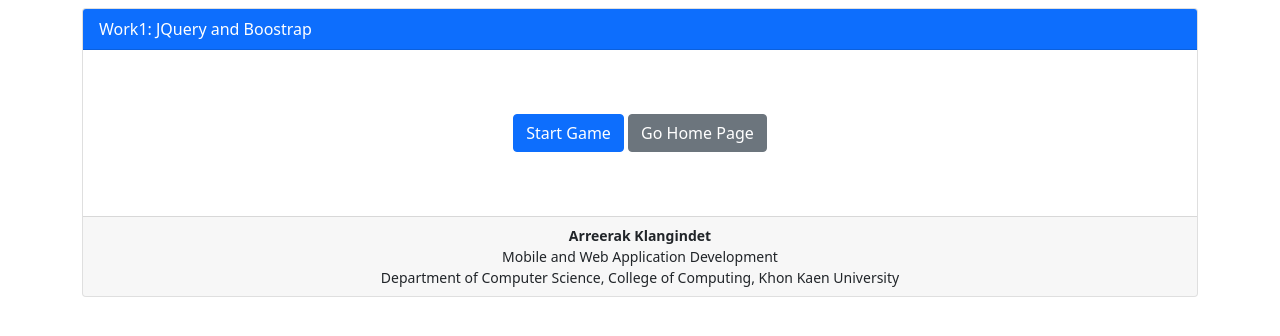
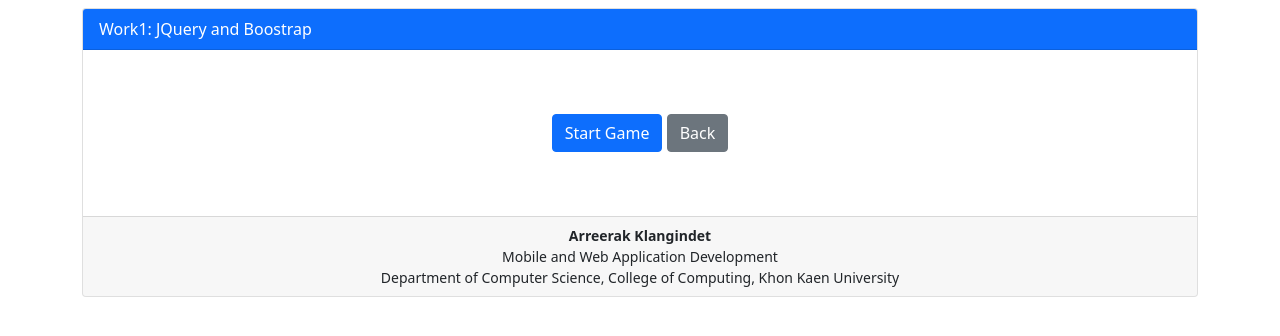
Before and after one commit to ArreerakKlangindet/Web2566, a plain HTML site: page public/work1/work1.html in a window 1280 px wide. Shown: the part 90-426 px from the top of the page. Drawn offline with nearby package versions, Linux system fonts and the light colour scheme.

Commit message:
edit index.html

```diff
--- a/public/work1/work1.html
+++ b/public/work1/work1.html
@@ -21,7 +21,7 @@
                 <div class="card-body">
                     <div id='view1' class='text-center p-5'>
                         <button type="button" id='playBtn' class="btn btn-primary">Start Game</button>
-                        <a href="index.html" class="btn btn-secondary">Go Home Page</a>
+                        <a href="index.html" class="btn btn-secondary">Back</a>
                     </div>
                     <div id='view2'  class='container p-5'>
                         <div class="row">
```
